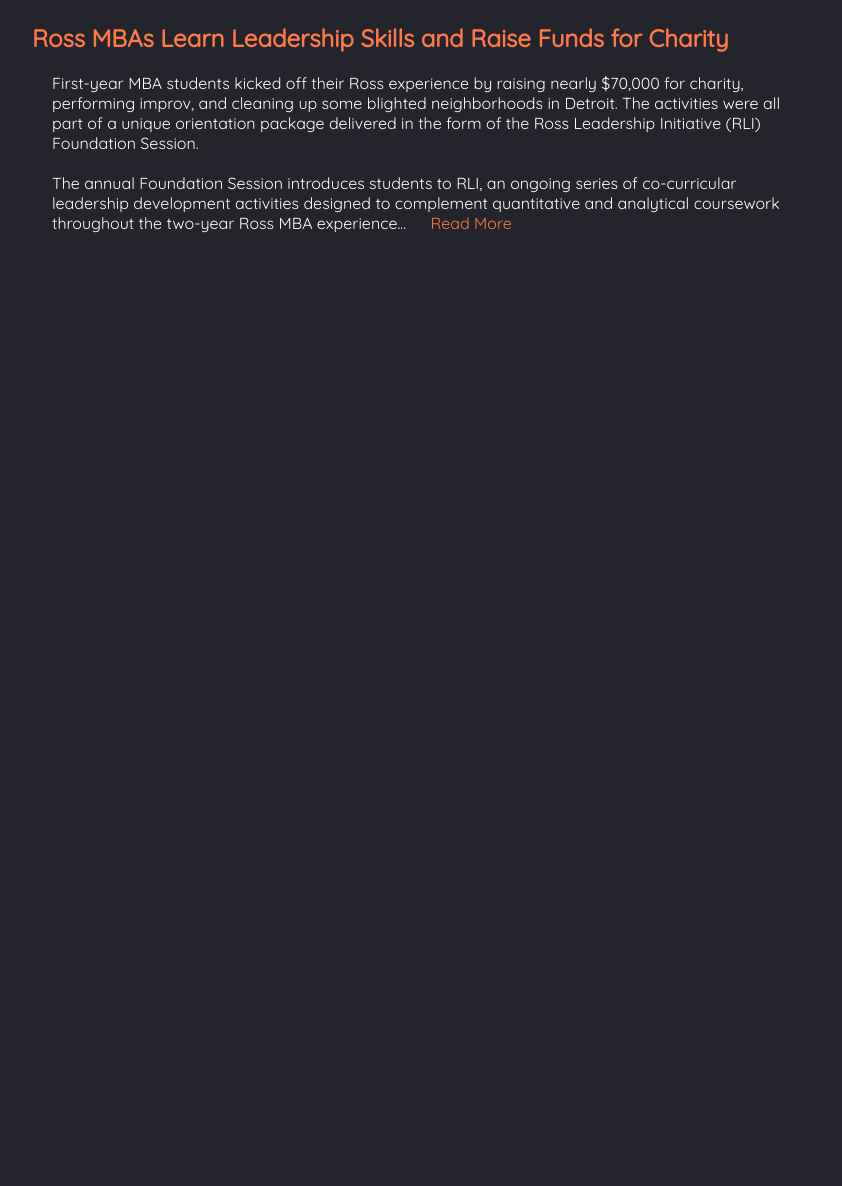
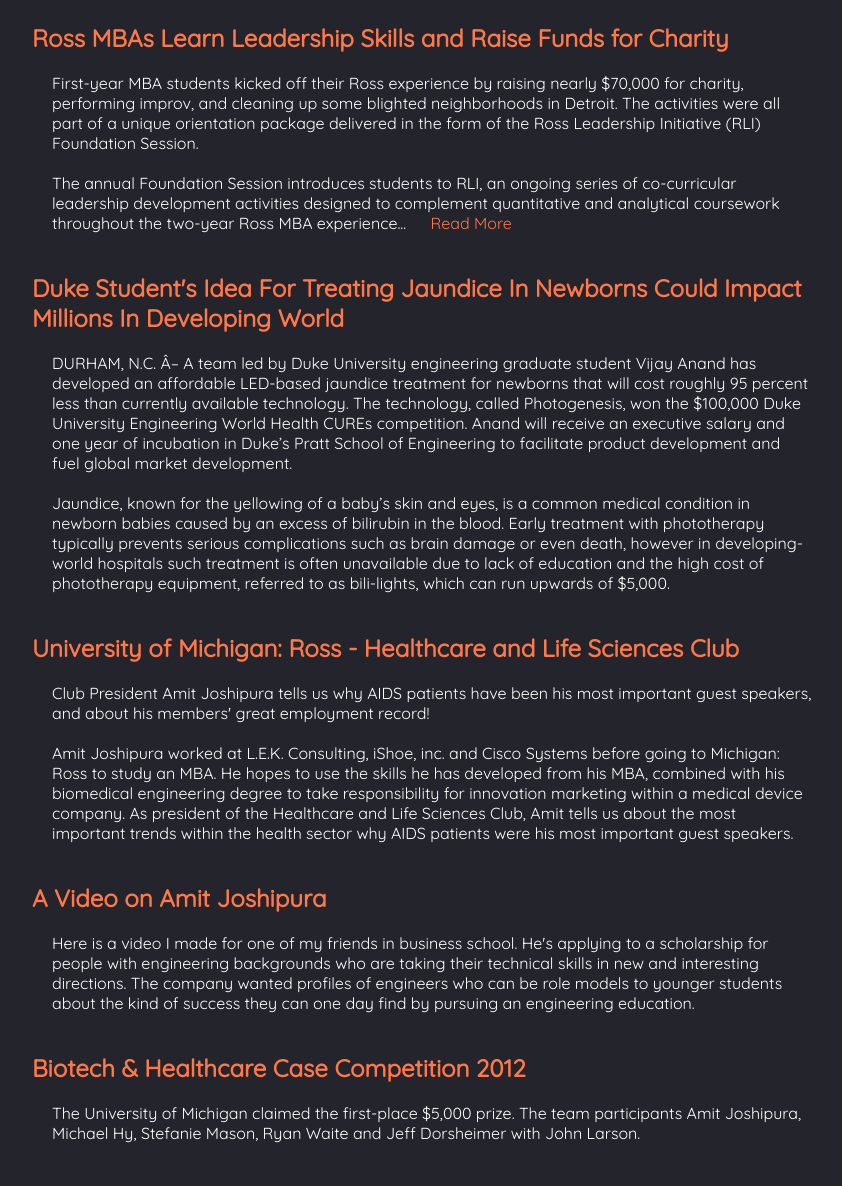
Before and after one commit to amit-site/amit-site.github.io, a plain HTML site: page news.html in a window 1280 px wide. Shown: the part 362-1548 px from the top of the page, without its empty margins (208-1050 px from the left). Before the commit the page ends 815 px from the top, so only its background shows below. Drawn offline with Linux system fonts and the light colour scheme.

Commit message:
added several news articles

```diff
--- a/news.html
+++ b/news.html
@@ -107,23 +107,27 @@ ZZZZZZ$$$NMMMMMMMNNNMNMMNNNNNNMMMMMNNDNNNNNMNMNMMNNNNMMMMMMMNNNNNMNNNNNNNMMMMOOO
 	</article>
 
 	<article>
-		<h2><a href="" class=""></a></h2>
-		<p></p>
+		<h2><a href="http://www.pratt.duke.edu/news/duke-student%C3%A2%E2%82%AC%E2%84%A2s-idea-treating-jaundice-newborns-could-impact-millions-developing-world" class="">Duke Student's Idea For Treating Jaundice In Newborns Could Impact Millions In Developing World</a></h2>
+		<p>DURHAM, N.C. Â– A team led by Duke University engineering graduate student Vijay Anand has developed an affordable LED-based jaundice treatment for newborns that will cost roughly 95 percent less than currently available technology. The technology, called Photogenesis, won the $100,000 Duke University Engineering World Health CUREs competition. Anand will receive an executive salary and one year of incubation in Duke’s Pratt School of Engineering to facilitate product development and fuel global market development.</p>
+
+		<p>Jaundice, known for the yellowing of a baby’s skin and eyes, is a common medical condition in newborn babies caused by an excess of bilirubin in the blood. Early treatment with phototherapy typically prevents serious complications such as brain damage or even death, however in developing-world hospitals such treatment is often unavailable due to lack of education and the high cost of phototherapy equipment, referred to as bili-lights, which can run upwards of $5,000. </p>
 	</article>
 
 	<article>
-		<h2><a href="" class=""></a></h2>
-		<p></p>
+		<h2><a href="http://www.businessbecause.com/news/mba-clubs/1546/university-of-michigan-ross-healthcare-and-life-sciences-club" class="">University of Michigan: Ross - Healthcare and Life Sciences Club</a></h2>
+		<p>Club President Amit Joshipura tells us why AIDS patients have been his most important guest speakers, and about his members' great employment record! </p>
+
+		<p>Amit Joshipura worked at L.E.K. Consulting, iShoe, inc. and Cisco Systems before going to Michigan: Ross to study an MBA. He hopes to use the skills he has developed from his MBA, combined with his biomedical engineering degree to take responsibility for innovation marketing within a medical device company. As president of the Healthcare and Life Sciences Club, Amit tells us about the most important trends within the health sector why AIDS patients were his most important guest speakers.</p>
 	</article>
 
 	<article>
-		<h2><a href="" class=""></a></h2>
-		<p></p>
+		<h2><a href="http://www.youtube.com/watch?v=k7ZCz44ai04&feature=youtu.be&hd=1" class="">A Video on Amit Joshipura</a></h2>
+		<p>Here is a video I made for one of my friends in business school. He's applying to a scholarship for people with engineering backgrounds who are taking their technical skills in new and interesting directions. The company wanted profiles of engineers who can be role models to younger students about the kind of success they can one day find by pursuing an engineering education.</p>
 	</article>
 
 	<article>
-		<h2><a href="" class=""></a></h2>
-		<p></p>
+		<h2><a href="http://www.kellogg.northwestern.edu/Departments/hema/activities/case_competitions/biotech2012.aspx" class="">Biotech & Healthcare Case Competition 2012</a></h2>
+		<p>The University of Michigan claimed the first-place $5,000 prize. The team participants Amit Joshipura, Michael Hy, Stefanie Mason, Ryan Waite and Jeff Dorsheimer with John Larson. </p>
 	</article>
 
 	<article>
```
